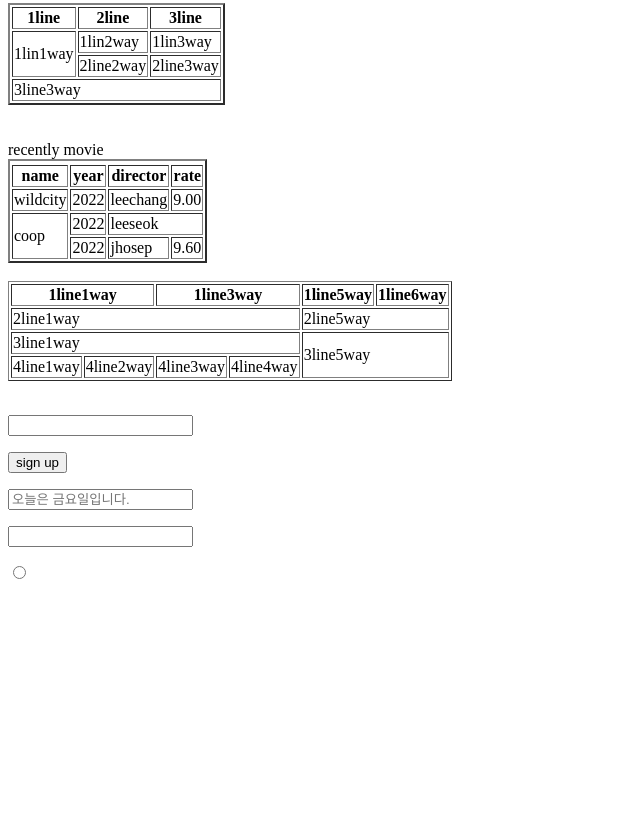
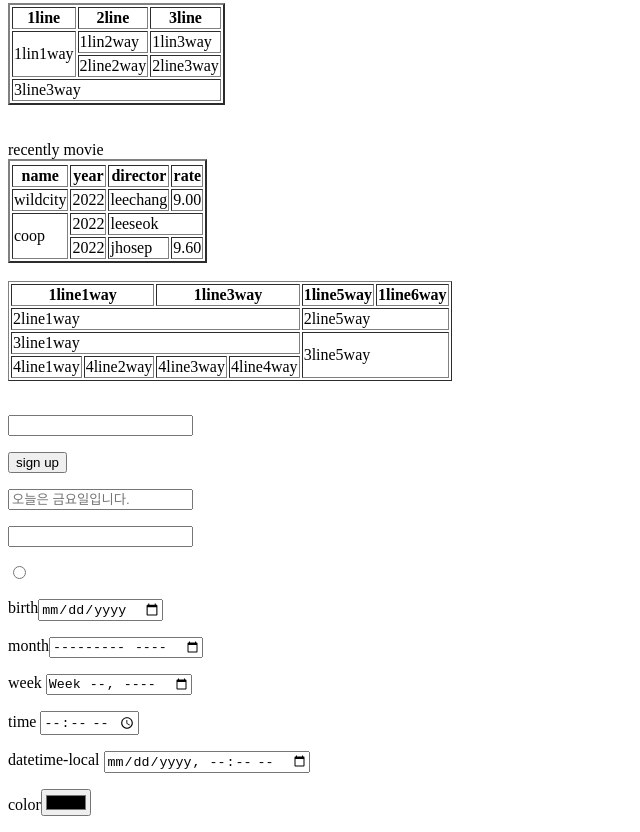
Before and after one commit to Juny00/jj, a plain HTML site: page test.html in a window 1280 px wide. Shown: the part 1783-2615 px from the top of the page, without its empty margins (0-640 px from the left). Before the commit the page ends 2382 px from the top, so only its background shows below. Drawn offline with Linux system fonts and the light colour scheme.

Commit message:
Update test.html

```diff
--- a/test.html
+++ b/test.html
@@ -216,7 +216,13 @@
 
     </form>
 
+<p>birth<input type="date" name="dob"></p>
+<p>month<input type="month" name="month"></p>
+<p>week <input type="week" name="week"></p>
+<p>time <input type="time" name="time"></p>
+<p>datetime-local <input type="datetime-local" name="datetime-local"></p>
 
+<p>color<input type="color" name="color"></p>
 </body>
 
 
```
